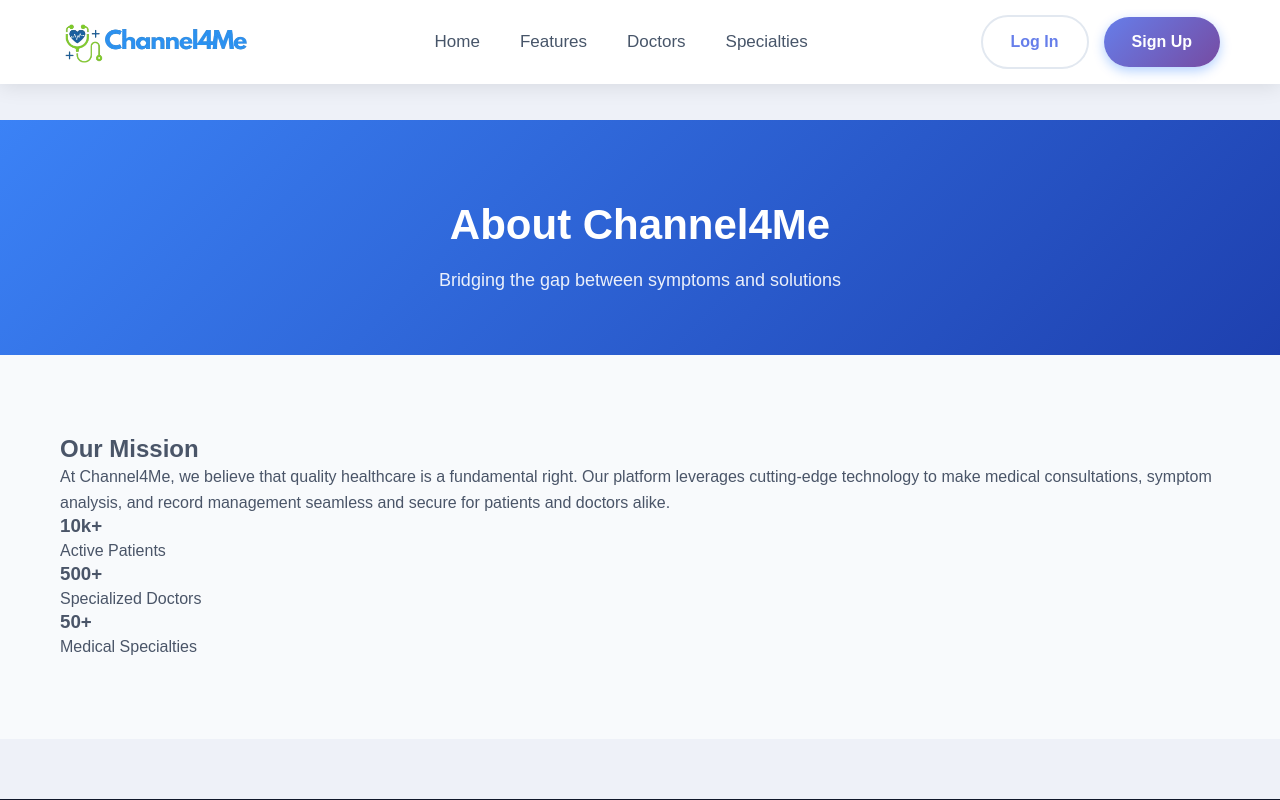
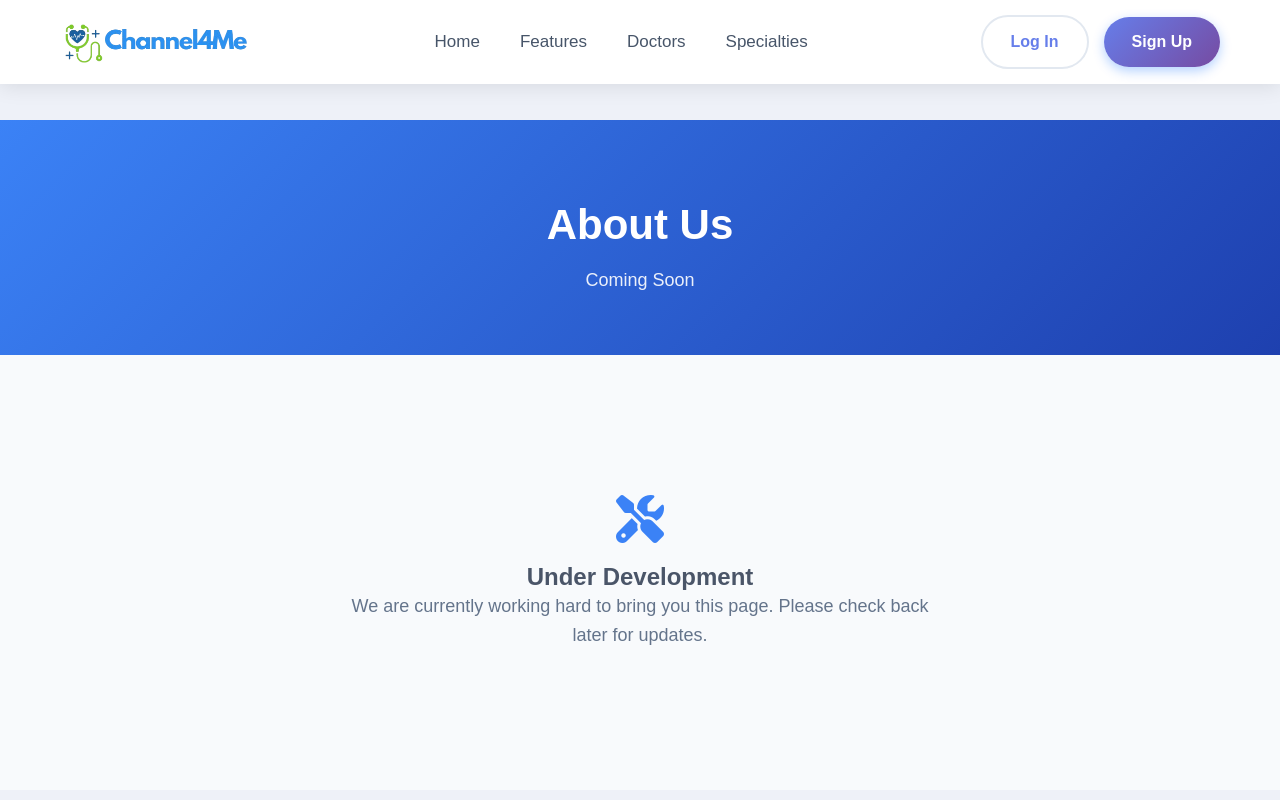
Before and after one commit to channel4meofficial-gif/Channel4me-Frontend, a React (Create React App) app: page /about in a window 1280 px wide. Built offline with nearby package versions, Linux system fonts and the light colour scheme.

Commit message:
Update footer pages to show Under Development

```diff
--- a/src/pages/AboutPage.tsx
+++ b/src/pages/AboutPage.tsx
@@ -7,32 +7,18 @@ const AboutPage: React.FC = () => {
         <PublicLayout>
             <div className="page-header">
                 <div className="container">
-                    <h1 className="page-title">About Channel4Me</h1>
-                    <p className="page-subtitle">Bridging the gap between symptoms and solutions</p>
+                    <h1 className="page-title">About Us</h1>
+                    <p className="page-subtitle">Coming Soon</p>
                 </div>
             </div>
 
             <div className="page-content">
-                <div className="container">
-                    <div className="about-section">
-                        <h2>Our Mission</h2>
-                        <p>At Channel4Me, we believe that quality healthcare is a fundamental right. Our platform leverages cutting-edge technology to make medical consultations, symptom analysis, and record management seamless and secure for patients and doctors alike.</p>
-
-                        <div className="stats-grid">
-                            <div className="stat-item">
-                                <h3>10k+</h3>
-                                <p>Active Patients</p>
-                            </div>
-                            <div className="stat-item">
-                                <h3>500+</h3>
-                                <p>Specialized Doctors</p>
-                            </div>
-                            <div className="stat-item">
-                                <h3>50+</h3>
-                                <p>Medical Specialties</p>
-                            </div>
-                        </div>
-                    </div>
+                <div className="container" style={{ textAlign: 'center', padding: '60px 0' }}>
+                    <i className="fas fa-tools" style={{ fontSize: '48px', color: '#3b82f6', marginBottom: '20px' }}></i>
+                    <h2>Under Development</h2>
+                    <p style={{ fontSize: '18px', color: '#64748b', maxWidth: '600px', margin: '0 auto' }}>
+                        We are currently working hard to bring you this page. Please check back later for updates.
+                    </p>
                 </div>
             </div>
         </PublicLayout>
--- a/src/pages/BlogPage.tsx
+++ b/src/pages/BlogPage.tsx
@@ -7,25 +7,18 @@ const BlogPage: React.FC = () => {
         <PublicLayout>
             <div className="page-header">
                 <div className="container">
-                    <h1 className="page-title">Health & Wellness Blog</h1>
-                    <p className="page-subtitle">Expert advice and insights for a healthier life</p>
+                    <h1 className="page-title">Blog</h1>
+                    <p className="page-subtitle">Coming Soon</p>
                 </div>
             </div>
 
             <div className="page-content">
-                <div className="container">
-                    <div className="blog-grid">
-                        <div className="blog-post">
-                            <img src="https://images.unsplash.com/photo-1505751172876-fa1923c5c528?auto=format&fit=crop&w=800" alt="Health" className="blog-img" />
-                            <h3>10 Tips for Better Mental Health</h3>
-                            <p>Small changes in your daily routine can make a big difference...</p>
-                        </div>
-                        <div className="blog-post">
-                            <img src="https://images.unsplash.com/photo-1490645935967-10de6ba17061?auto=format&fit=crop&w=800" alt="Nutrition" className="blog-img" />
-                            <h3>The Power of Balanced Nutrition</h3>
-                            <p>Understanding the basics of macros and micros for optimal energy...</p>
-                        </div>
-                    </div>
+                <div className="container" style={{ textAlign: 'center', padding: '60px 0' }}>
+                    <i className="fas fa-tools" style={{ fontSize: '48px', color: '#3b82f6', marginBottom: '20px' }}></i>
+                    <h2>Under Development</h2>
+                    <p style={{ fontSize: '18px', color: '#64748b', maxWidth: '600px', margin: '0 auto' }}>
+                        We are currently working hard to bring you this page. Please check back later for updates.
+                    </p>
                 </div>
             </div>
         </PublicLayout>
--- a/src/pages/CareersPage.tsx
+++ b/src/pages/CareersPage.tsx
@@ -7,30 +7,18 @@ const CareersPage: React.FC = () => {
         <PublicLayout>
             <div className="page-header">
                 <div className="container">
-                    <h1 className="page-title">Join Our Team</h1>
-                    <p className="page-subtitle">Help us build the future of digital healthcare</p>
+                    <h1 className="page-title">Careers</h1>
+                    <p className="page-subtitle">Coming Soon</p>
                 </div>
             </div>
 
             <div className="page-content">
-                <div className="container">
-                    <div className="careers-section">
-                        <h2>Why Work With Us?</h2>
-                        <p>We're looking for passionate individuals who want to make a real impact in people's lives. Join a diverse team of engineers, doctors, and designers.</p>
-
-                        <div className="job-list">
-                            <div className="job-item">
-                                <h3>Senior Full Stack Developer</h3>
-                                <p>Remote • Engineering</p>
-                                <button className="apply-btn">Apply Now</button>
-                            </div>
-                            <div className="job-item">
-                                <h3>UI/UX Designer</h3>
-                                <p>Silicon Valley • Design</p>
-                                <button className="apply-btn">Apply Now</button>
-                            </div>
-                        </div>
-                    </div>
+                <div className="container" style={{ textAlign: 'center', padding: '60px 0' }}>
+                    <i className="fas fa-tools" style={{ fontSize: '48px', color: '#3b82f6', marginBottom: '20px' }}></i>
+                    <h2>Under Development</h2>
+                    <p style={{ fontSize: '18px', color: '#64748b', maxWidth: '600px', margin: '0 auto' }}>
+                        We are currently working hard to bring you this page. Please check back later for updates.
+                    </p>
                 </div>
             </div>
         </PublicLayout>
--- a/src/pages/ContactPage.tsx
+++ b/src/pages/ContactPage.tsx
@@ -8,26 +8,17 @@ const ContactPage: React.FC = () => {
             <div className="page-header">
                 <div className="container">
                     <h1 className="page-title">Contact Us</h1>
-                    <p className="page-subtitle">We're here to help with any questions or feedback</p>
+                    <p className="page-subtitle">Coming Soon</p>
                 </div>
             </div>
 
             <div className="page-content">
-                <div className="container">
-                    <div className="contact-grid">
-                        <div className="contact-info">
-                            <h3>Get in Touch</h3>
-                            <p><i className="fas fa-envelope"></i> support@channel4me.com</p>
-                            <p><i className="fas fa-phone"></i> +1 (555) 123-4567</p>
-                            <p><i className="fas fa-map-marker-alt"></i> 123 Health Ave, Silicon Valley, CA</p>
-                        </div>
-                        <div className="contact-form">
-                            <input type="text" placeholder="Your Name" className="form-input" />
-                            <input type="email" placeholder="Your Email" className="form-input" />
-                            <textarea placeholder="Your Message" className="form-textarea"></textarea>
-                            <button className="submit-btn">Send Message</button>
-                        </div>
-                    </div>
+                <div className="container" style={{ textAlign: 'center', padding: '60px 0' }}>
+                    <i className="fas fa-tools" style={{ fontSize: '48px', color: '#3b82f6', marginBottom: '20px' }}></i>
+                    <h2>Under Development</h2>
+                    <p style={{ fontSize: '18px', color: '#64748b', maxWidth: '600px', margin: '0 auto' }}>
+                        We are currently working hard to bring you this page. Please check back later for updates.
+                    </p>
                 </div>
             </div>
         </PublicLayout>
--- a/src/pages/CookiePolicyPage.tsx
+++ b/src/pages/CookiePolicyPage.tsx
@@ -8,23 +8,17 @@ const CookiePolicyPage: React.FC = () => {
             <div className="page-header">
                 <div className="container">
                     <h1 className="page-title">Cookie Policy</h1>
-                    <p className="page-subtitle">How we use cookies to improve your experience</p>
+                    <p className="page-subtitle">Coming Soon</p>
                 </div>
             </div>
 
             <div className="page-content">
-                <div className="container">
-                    <div className="policy-content">
-                        <h2>What are cookies?</h2>
-                        <p>Cookies are small text files stored on your device that help us recognize you and remember your preferences.</p>
-
-                        <h2>Types of cookies we use</h2>
-                        <ul>
-                            <li><strong>Essential:</strong> Required for the platform to function.</li>
-                            <li><strong>Analytical:</strong> Help us understand how you use the site.</li>
-                            <li><strong>Functional:</strong> Remember your settings and preferences.</li>
-                        </ul>
-                    </div>
+                <div className="container" style={{ textAlign: 'center', padding: '60px 0' }}>
+                    <i className="fas fa-tools" style={{ fontSize: '48px', color: '#3b82f6', marginBottom: '20px' }}></i>
+                    <h2>Under Development</h2>
+                    <p style={{ fontSize: '18px', color: '#64748b', maxWidth: '600px', margin: '0 auto' }}>
+                        We are currently working hard to bring you this page. Please check back later for updates.
+                    </p>
                 </div>
             </div>
         </PublicLayout>
--- a/src/pages/DoctorsPage.tsx
+++ b/src/pages/DoctorsPage.tsx
@@ -3,33 +3,22 @@ import PublicLayout from '../components/layout/PublicLayout/publiclayout';
 import '../styles/pages.css';
 
 const DoctorsPage: React.FC = () => {
-    const doctors = [
-        { name: 'Dr. Sudarshan', specialty: 'Cardiologist', img: 'https://images.unsplash.com/photo-1612349317150-e413f6a5b16d?auto=format&fit=crop&w=800' },
-        { name: 'Dr. Sarah Chen', specialty: 'Neurologist', img: 'https://images.unsplash.com/photo-1594824812376-a3a90ddd6fdf?auto=format&fit=crop&w=800' },
-        { name: 'Dr. James Wilson', specialty: 'Pediatrician', img: 'https://images.unsplash.com/photo-1622253692010-333f2da6031d?auto=format&fit=crop&w=800' }
-    ];
-
     return (
         <PublicLayout>
             <div className="page-header">
                 <div className="container">
-                    <h1 className="page-title">Our Expert Doctors</h1>
-                    <p className="page-subtitle">Highly qualified specialists dedicated to your health</p>
+                    <h1 className="page-title">Doctors</h1>
+                    <p className="page-subtitle">Coming Soon</p>
                 </div>
             </div>
 
             <div className="page-content">
-                <div className="container">
-                    <div className="doctors-grid">
-                        {doctors.map((doc, index) => (
-                            <div key={index} className="doctor-card">
-                                <img src={doc.img} alt={doc.name} className="doctor-img" />
-                                <h3>{doc.name}</h3>
-                                <p>{doc.specialty}</p>
-                                <button className="book-btn">Book Appointment</button>
-                            </div>
-                        ))}
-                    </div>
+                <div className="container" style={{ textAlign: 'center', padding: '60px 0' }}>
+                    <i className="fas fa-tools" style={{ fontSize: '48px', color: '#3b82f6', marginBottom: '20px' }}></i>
+                    <h2>Under Development</h2>
+                    <p style={{ fontSize: '18px', color: '#64748b', maxWidth: '600px', margin: '0 auto' }}>
+                        We are currently working hard to bring you this page. Please check back later for updates.
+                    </p>
                 </div>
             </div>
         </PublicLayout>
--- a/src/pages/FaqPage.tsx
+++ b/src/pages/FaqPage.tsx
@@ -3,31 +3,22 @@ import PublicLayout from '../components/layout/PublicLayout/publiclayout';
 import '../styles/pages.css';
 
 const FaqPage: React.FC = () => {
-    const faqs = [
-        { q: "How do I book an appointment?", a: "Simply sign up as a patient, browse our doctor list, and select a time slot that works for you." },
-        { q: "Is my medical data secure?", a: "Yes, we use industry-standard encryption and strict privacy protocols to protect all your health information." },
-        { q: "Can I cancel an appointment?", a: "Yes, you can cancel or reschedule through your dashboard at least 24 hours before the appointment." }
-    ];
-
     return (
         <PublicLayout>
             <div className="page-header">
                 <div className="container">
-                    <h1 className="page-title">Frequently Asked Questions</h1>
-                    <p className="page-subtitle">Everything you need to know about Channel4Me</p>
+                    <h1 className="page-title">FAQ</h1>
+                    <p className="page-subtitle">Coming Soon</p>
                 </div>
             </div>
 
             <div className="page-content">
-                <div className="container">
-                    <div className="faq-list">
-                        {faqs.map((faq, index) => (
-                            <div key={index} className="faq-item">
-                                <h3>{faq.q}</h3>
-                                <p>{faq.a}</p>
-                            </div>
-                        ))}
-                    </div>
+                <div className="container" style={{ textAlign: 'center', padding: '60px 0' }}>
+                    <i className="fas fa-tools" style={{ fontSize: '48px', color: '#3b82f6', marginBottom: '20px' }}></i>
+                    <h2>Under Development</h2>
+                    <p style={{ fontSize: '18px', color: '#64748b', maxWidth: '600px', margin: '0 auto' }}>
+                        We are currently working hard to bring you this page. Please check back later for updates.
+                    </p>
                 </div>
             </div>
         </PublicLayout>
--- a/src/pages/FeaturesPage.tsx
+++ b/src/pages/FeaturesPage.tsx
@@ -7,35 +7,18 @@ const FeaturesPage: React.FC = () => {
         <PublicLayout>
             <div className="page-header">
                 <div className="container">
-                    <h1 className="page-title">Platform Features</h1>
-                    <p className="page-subtitle">Innovative tools designed for modern healthcare</p>
+                    <h1 className="page-title">Features</h1>
+                    <p className="page-subtitle">Coming Soon</p>
                 </div>
             </div>
 
             <div className="page-content">
-                <div className="container">
-                    <div className="features-grid">
-                        <div className="feature-card">
-                            <i className="fas fa-calendar-check"></i>
-                            <h3>Smart Scheduling</h3>
-                            <p>Book and manage appointments with a single click. Real-time availability for all doctors.</p>
-                        </div>
-                        <div className="feature-card">
-                            <i className="fas fa-robot"></i>
-                            <h3>AI Symptom Checker</h3>
-                            <p>Get preliminary health insights using our advanced AI-driven symptom analysis tool.</p>
-                        </div>
-                        <div className="feature-card">
-                            <i className="fas fa-video"></i>
-                            <h3>Telemedicine</h3>
-                            <p>Consult with top specialists from the comfort of your home via high-definition video calls.</p>
-                        </div>
-                        <div className="feature-card">
-                            <i className="fas fa-file-medical"></i>
-                            <h3>Digital Records</h3>
-                            <p>Access your medical history, prescriptions, and lab results securely at any time.</p>
-                        </div>
-                    </div>
+                <div className="container" style={{ textAlign: 'center', padding: '60px 0' }}>
+                    <i className="fas fa-tools" style={{ fontSize: '48px', color: '#3b82f6', marginBottom: '20px' }}></i>
+                    <h2>Under Development</h2>
+                    <p style={{ fontSize: '18px', color: '#64748b', maxWidth: '600px', margin: '0 auto' }}>
+                        We are currently working hard to bring you this page. Please check back later for updates.
+                    </p>
                 </div>
             </div>
         </PublicLayout>
--- a/src/pages/HelpCenterPage.tsx
+++ b/src/pages/HelpCenterPage.tsx
@@ -8,32 +8,17 @@ const HelpCenterPage: React.FC = () => {
             <div className="page-header">
                 <div className="container">
                     <h1 className="page-title">Help Center</h1>
-                    <p className="page-subtitle">Search for articles or browse topics to find answers</p>
+                    <p className="page-subtitle">Coming Soon</p>
                 </div>
             </div>
 
             <div className="page-content">
-                <div className="container">
-                    <div className="search-bar">
-                        <input type="text" placeholder="Search for help..." className="search-input" />
-                    </div>
-                    <div className="help-categories">
-                        <div className="cat-card">
-                            <i className="fas fa-user-circle"></i>
-                            <h3>Account Support</h3>
-                            <p>Login issues, account settings, and profile management.</p>
-                        </div>
-                        <div className="cat-card">
-                            <i className="fas fa-credit-card"></i>
-                            <h3>Billing & Payments</h3>
-                            <p>Subscription plans, invoices, and payment methods.</p>
-                        </div>
-                        <div className="cat-card">
-                            <i className="fas fa-shield-alt"></i>
-                            <h3>Safety & Security</h3>
-                            <p>Data privacy, encryption, and secure communications.</p>
-                        </div>
-                    </div>
+                <div className="container" style={{ textAlign: 'center', padding: '60px 0' }}>
+                    <i className="fas fa-tools" style={{ fontSize: '48px', color: '#3b82f6', marginBottom: '20px' }}></i>
+                    <h2>Under Development</h2>
+                    <p style={{ fontSize: '18px', color: '#64748b', maxWidth: '600px', margin: '0 auto' }}>
+                        We are currently working hard to bring you this page. Please check back later for updates.
+                    </p>
                 </div>
             </div>
         </PublicLayout>
--- a/src/pages/PressPage.tsx
+++ b/src/pages/PressPage.tsx
@@ -7,27 +7,18 @@ const PressPage: React.FC = () => {
         <PublicLayout>
             <div className="page-header">
                 <div className="container">
-                    <h1 className="page-title">Press & Media</h1>
-                    <p className="page-subtitle">Latest news and media resources from Channel4Me</p>
+                    <h1 className="page-title">Press</h1>
+                    <p className="page-subtitle">Coming Soon</p>
                 </div>
             </div>
 
             <div className="page-content">
-                <div className="container">
-                    <div className="press-grid">
-                        <div className="press-card">
-                            <span className="date">March 15, 2026</span>
-                            <h3>Channel4Me Secures Series B Funding</h3>
-                            <p>We are excited to announce a $50M investment to expand our AI health services.</p>
-                            <button className="read-more">Read Full Story</button>
-                        </div>
-                        <div className="press-card">
-                            <span className="date">February 10, 2026</span>
-                            <h3>New Partnership with Global Health Org</h3>
-                            <p>Collaborating to bring digital healthcare to underserved communities.</p>
-                            <button className="read-more">Read Full Story</button>
-                        </div>
-                    </div>
+                <div className="container" style={{ textAlign: 'center', padding: '60px 0' }}>
+                    <i className="fas fa-tools" style={{ fontSize: '48px', color: '#3b82f6', marginBottom: '20px' }}></i>
+                    <h2>Under Development</h2>
+                    <p style={{ fontSize: '18px', color: '#64748b', maxWidth: '600px', margin: '0 auto' }}>
+                        We are currently working hard to bring you this page. Please check back later for updates.
+                    </p>
                 </div>
             </div>
         </PublicLayout>
--- a/src/pages/PrivacyPolicyPage.tsx
+++ b/src/pages/PrivacyPolicyPage.tsx
@@ -8,22 +8,17 @@ const PrivacyPolicyPage: React.FC = () => {
             <div className="page-header">
                 <div className="container">
                     <h1 className="page-title">Privacy Policy</h1>
-                    <p className="page-subtitle">Your data privacy and security are our top priorities</p>
+                    <p className="page-subtitle">Coming Soon</p>
                 </div>
             </div>
 
             <div className="page-content">
-                <div className="container">
-                    <div className="policy-content">
-                        <h2>1. Information Collection</h2>
-                        <p>We collect information that you provide directly to us when you create an account, such as your name, email address, and medical preferences.</p>
-
-                        <h2>2. Data Usage</h2>
-                        <p>Your data is used solely to provide and improve our healthcare services. We never sell your personal information to third parties.</p>
-
-                        <h2>3. Security</h2>
-                        <p>We implement robust technical and organizational measures to protect your data against unauthorized access or disclosure.</p>
-                    </div>
+                <div className="container" style={{ textAlign: 'center', padding: '60px 0' }}>
+                    <i className="fas fa-tools" style={{ fontSize: '48px', color: '#3b82f6', marginBottom: '20px' }}></i>
+                    <h2>Under Development</h2>
+                    <p style={{ fontSize: '18px', color: '#64748b', maxWidth: '600px', margin: '0 auto' }}>
+                        We are currently working hard to bring you this page. Please check back later for updates.
+                    </p>
                 </div>
             </div>
         </PublicLayout>
--- a/src/pages/TermsPage.tsx
+++ b/src/pages/TermsPage.tsx
@@ -8,22 +8,17 @@ const TermsPage: React.FC = () => {
             <div className="page-header">
                 <div className="container">
                     <h1 className="page-title">Terms of Service</h1>
-                    <p className="page-subtitle">Understand the rules and guidelines for using our platform</p>
+                    <p className="page-subtitle">Coming Soon</p>
                 </div>
             </div>
 
             <div className="page-content">
-                <div className="container">
-                    <div className="policy-content">
-                        <h2>1. Acceptance of Terms</h2>
-                        <p>By accessing or using Channel4Me, you agree to be bound by these Terms of Service and all applicable laws and regulations.</p>
-
-                        <h2>2. User Responsibilities</h2>
-                        <p>As a user, you are responsible for maintaining the confidentiality of your account and for all activities that occur under your account.</p>
-
-                        <h2>3. Service Limitations</h2>
-                        <p>Channel4Me is a digital health platform and does not provide emergency medical services. In case of an emergency, call your local emergency number immediately.</p>
-                    </div>
+                <div className="container" style={{ textAlign: 'center', padding: '60px 0' }}>
+                    <i className="fas fa-tools" style={{ fontSize: '48px', color: '#3b82f6', marginBottom: '20px' }}></i>
+                    <h2>Under Development</h2>
+                    <p style={{ fontSize: '18px', color: '#64748b', maxWidth: '600px', margin: '0 auto' }}>
+                        We are currently working hard to bring you this page. Please check back later for updates.
+                    </p>
                 </div>
             </div>
         </PublicLayout>
```
